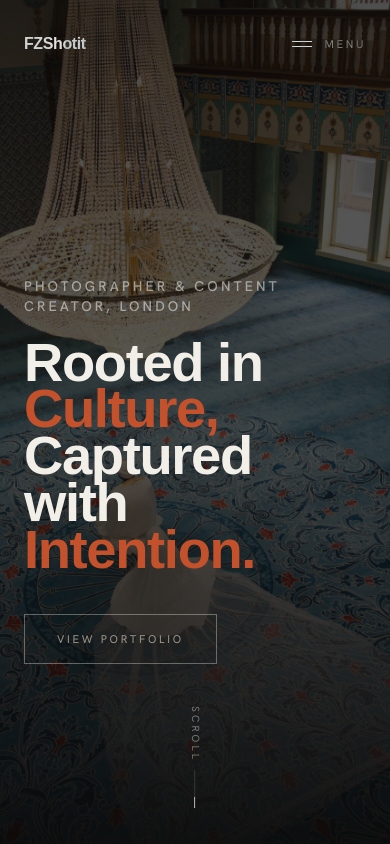
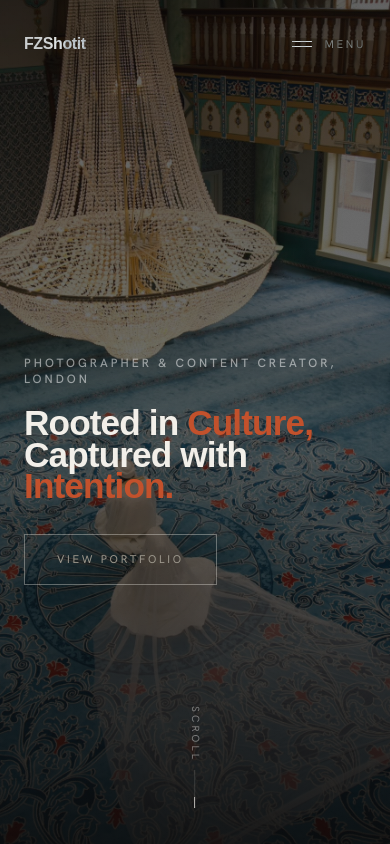
Before and after one commit to lamidecoder/fzshotit, a Next.js app: page / in a window 390 px wide. Shown: the top 844 px of the page. Built offline with nearby package versions, Linux system fonts and the light colour scheme; a web font is replaced by a local one.

Commit message:
reduce hero text size, photo visible, responsive

```diff
--- a/src/components/Hero.tsx
+++ b/src/components/Hero.tsx
@@ -31,43 +31,40 @@ export default function Hero() {
           priority
           sizes="120vw"
           className="object-cover"
-          style={{ objectPosition: "center 30%" }}
+          style={{ objectPosition: "center 40%" }}
         />
       </div>
 
-      {/* Same overlay style as before */}
-      <div className="absolute inset-0 bg-ink/60" />
-      <div className="absolute inset-0 bg-gradient-to-b from-ink/30 via-ink/20 to-ink/90" />
+      <div className="absolute inset-0 bg-ink/55" />
+      <div className="absolute inset-0 bg-gradient-to-b from-ink/20 via-ink/10 to-ink/80" />
 
-      <div className="container-shell relative z-10 pt-24">
+      <div className="container-shell relative z-10 pt-24 max-w-2xl">
 
-        {/* Eyebrow — same as before */}
         <motion.p
-          className="mb-6 text-sm tracking-[0.22em] uppercase text-white/50 font-medium"
+          className="mb-5 text-xs tracking-[0.25em] uppercase text-white/50 font-medium"
           initial={{ opacity: 0, y: 10 }}
           animate={{ opacity: 1, y: 0 }}
           transition={{ delay: 0.4, duration: 0.6 }}>
           Photographer &amp; Content Creator, London
         </motion.p>
 
-        {/* Big headline — same size as original "Your day told in honest light" */}
         <motion.h1
-          className="font-display font-extrabold leading-[0.86] tracking-tight"
-          style={{ fontSize: "clamp(3.4rem, 13vw, 9.5rem)" }}
+          className="font-display font-extrabold leading-[0.9] tracking-tight"
+          style={{ fontSize: "clamp(2.2rem, 5.5vw, 4.8rem)" }}
           initial={{ opacity: 0, y: 30 }}
           animate={{ opacity: 1, y: 0 }}
           transition={{ delay: 0.5, duration: 0.9, ease: [0.16, 1, 0.3, 1] }}>
-          Rooted in<br />
+          Rooted in{" "}
           <span className="text-henna">Culture,</span><br />
-          Captured with<br />
+          Captured with{" "}
           <span className="text-henna">Intention.</span>
         </motion.h1>
 
         <motion.div
           initial={{ opacity: 0, y: 14 }}
           animate={{ opacity: 1, y: 0 }}
-          transition={{ delay: 1.1, duration: 0.6 }}
-          className="mt-10">
+          transition={{ delay: 1.0, duration: 0.6 }}
+          className="mt-8">
           <Link
             href="/portfolio"
             className="inline-flex items-center gap-2 border border-bone/35 px-8 py-4 eyebrow hover:bg-bone hover:text-ink transition-colors duration-300"
```
